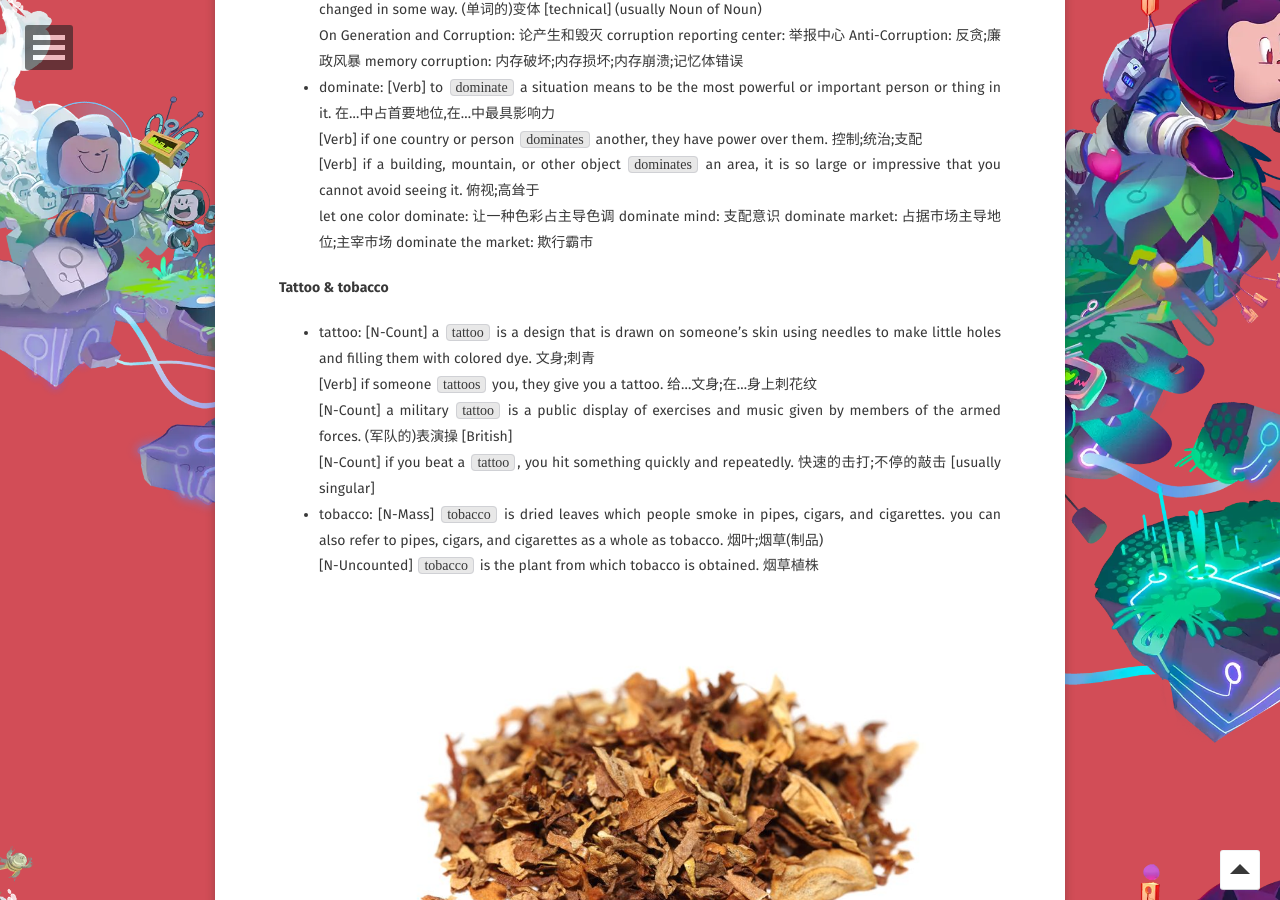
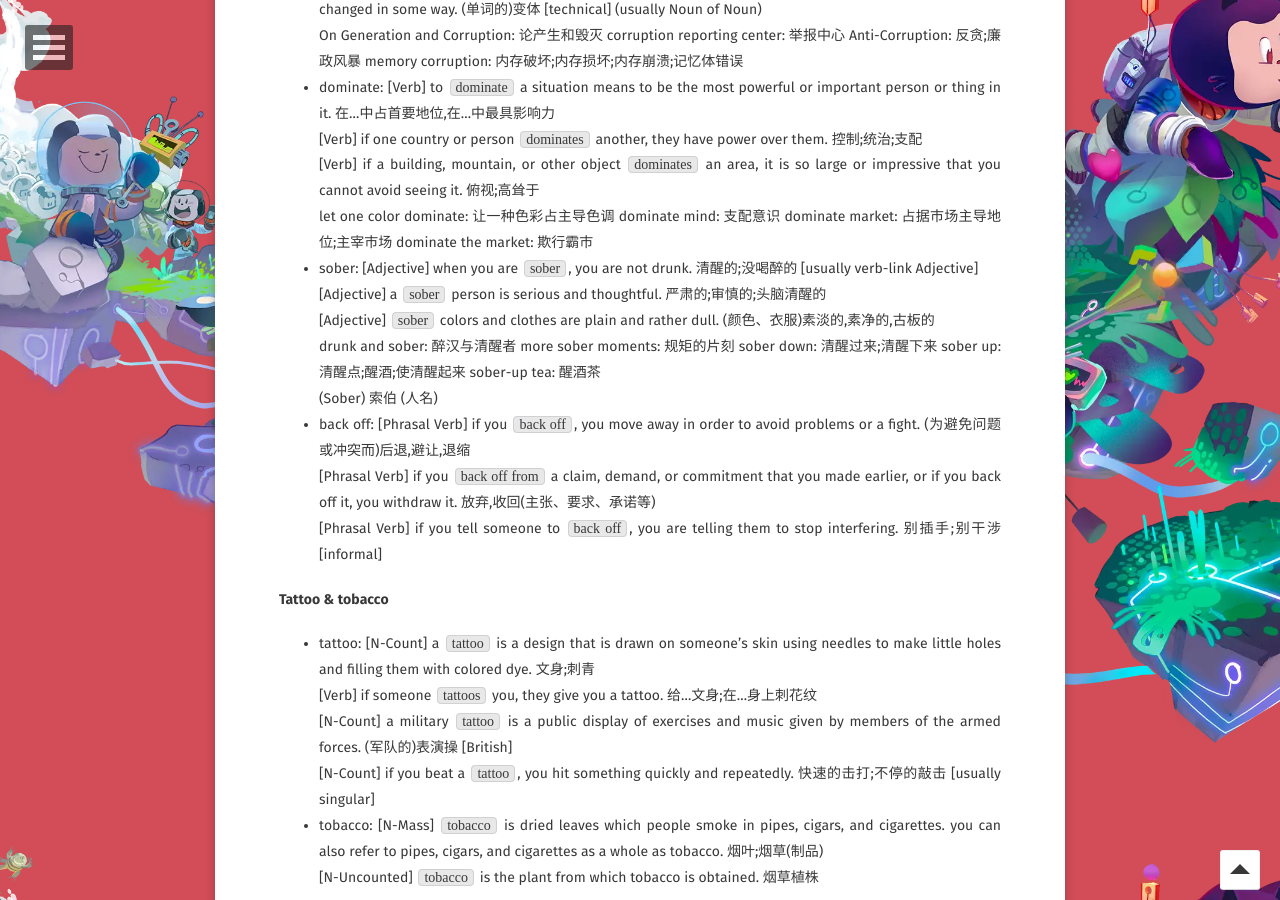
Before and after one commit to WebPavel/WebPavel.github.io, a Jekyll site: the page built from _posts/2026-10-14-daily-English-learning-(Part-2).md, in a window 1280 px wide and 900 px high, scrolled down 32546 px. Built offline with Jekyll 4.4.1, drawn with Linux system fonts in a browser that asks for light colours; some web fonts are replaced; comment, search, counter and statistics services are not loaded; some of the changed text lies outside the part shown.

Commit message:
feat: updates on daily English learning (Part 2)

```diff
--- a/_posts/2026-10-14-daily-English-learning-(Part-2).md
+++ b/_posts/2026-10-14-daily-English-learning-(Part-2).md
@@ -570,6 +570,14 @@ learned from [ChatGPT](https://chatgpt.com/) in Singapore.
  [Verb] if one country or person `dominates` another, they have power over them. 控制;统治;支配<br/>
  [Verb] if a building, mountain, or other object `dominates` an area, it is so large or impressive that you cannot avoid seeing it. 俯视;高耸于<br/>
  let one color dominate: 让一种色彩占主导色调 dominate mind: 支配意识 dominate market: 占据市场主导地位;主宰市场 dominate the market: 欺行霸市
+- sober: [Adjective] when you are `sober`, you are not drunk. 清醒的;没喝醉的 [usually verb-link Adjective]<br/>
+ [Adjective] a `sober` person is serious and thoughtful. 严肃的;审慎的;头脑清醒的<br/>
+ [Adjective] `sober` colors and clothes are plain and rather dull. (颜色、衣服)素淡的,素净的,古板的<br/>
+ drunk and sober: 醉汉与清醒者 more sober moments: 规矩的片刻 sober down: 清醒过来;清醒下来 sober up: 清醒点;醒酒;使清醒起来 sober-up tea: 醒酒茶<br/>
+ (Sober) 索伯 (人名)
+- back off: [Phrasal Verb] if you `back off`, you move away in order to avoid problems or a fight. (为避免问题或冲突而)后退,避让,退缩<br/>
+ [Phrasal Verb] if you `back off from` a claim, demand, or commitment that you made earlier, or if you back off it, you withdraw it. 放弃,收回(主张、要求、承诺等)<br/>
+ [Phrasal Verb] if you tell someone to `back off`, you are telling them to stop interfering. 别插手;别干涉 [informal]
 
 #### Tattoo & tobacco
 
```
